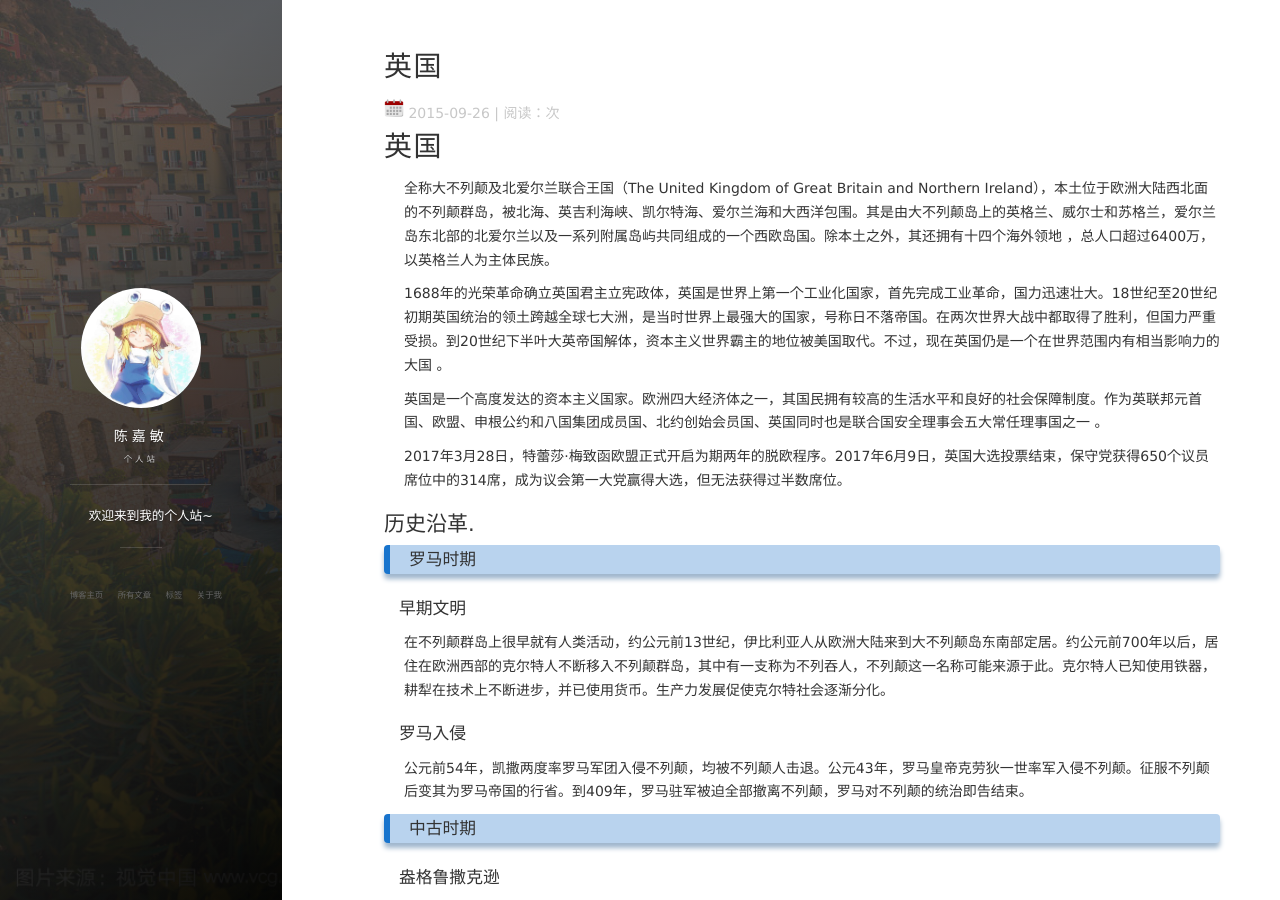
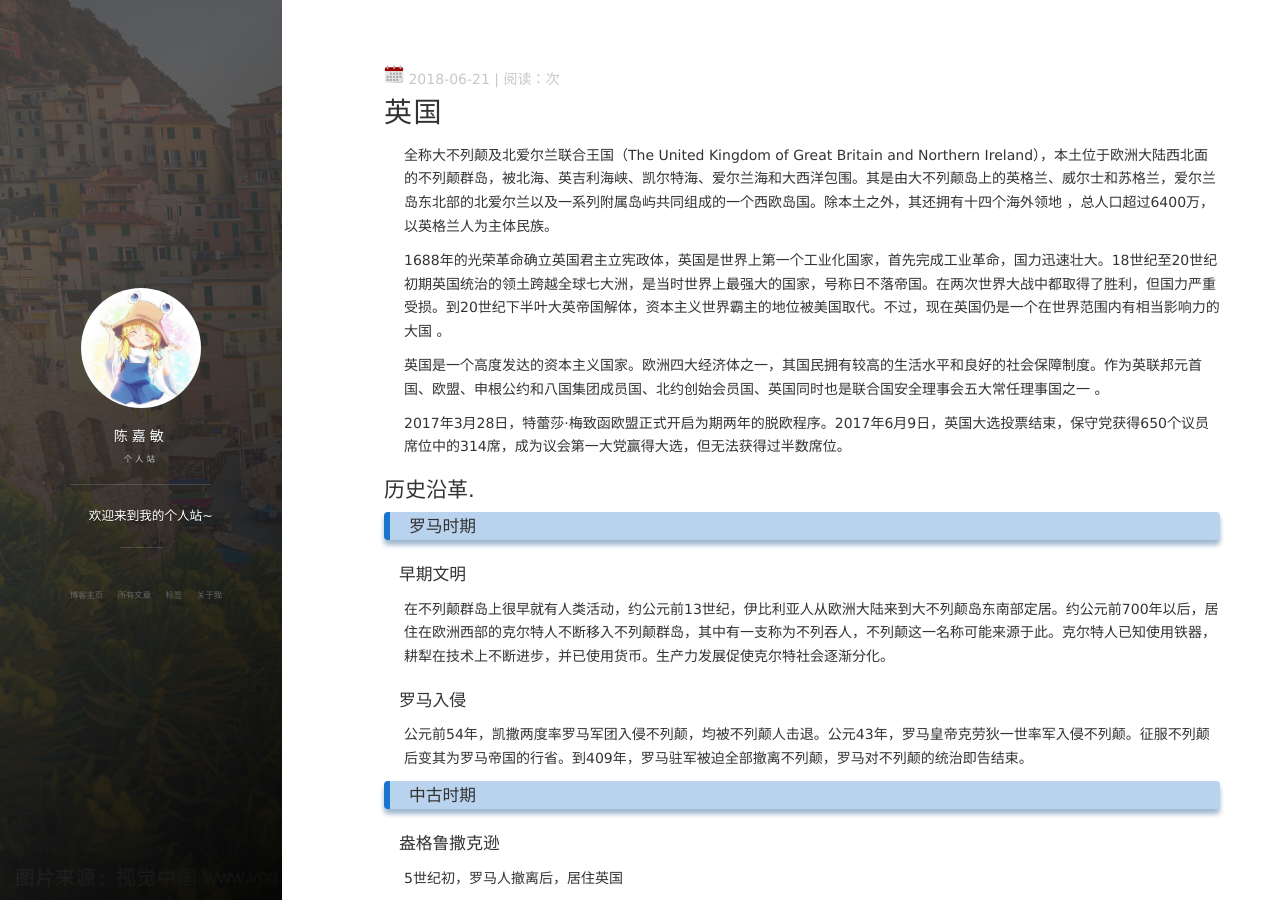
Before and after one commit to shujsegubfgf/shujsegubfgf.github.io, a Jekyll site: the page built from _posts/2015-09-26-iOS9_Note.md, in a window 1280 px wide and 900 px high. Built offline with Jekyll 4.4.1, drawn with Linux system fonts in a browser that asks for light colours; nearby versions of some CDN libraries; our own code applies the rules of GitHub Pages for plain Markdown files; comment, search, counter and statistics services are not loaded.

Commit message:
Update 2015-09-26-iOS9_Note.md

```diff
--- a/_posts/2015-09-26-iOS9_Note.md
+++ b/_posts/2015-09-26-iOS9_Note.md
@@ -1,7 +1,7 @@
 ---
 layout: post
 title: "英国"
-date: 2015-09-26 18:15:06
+date:2018.6.21
 description: "iOS9 变化笔记, 以及工作中常遇到的问题"
 tag: iOS
 ---
```
